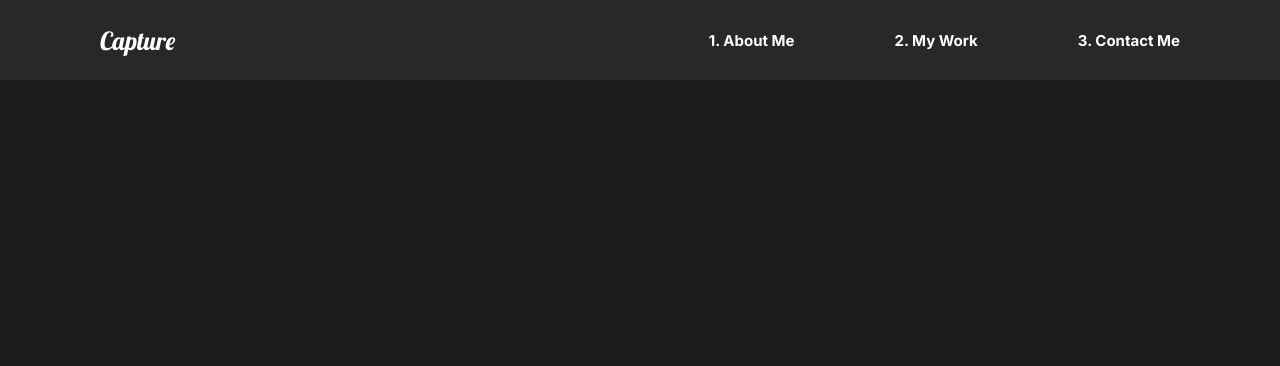
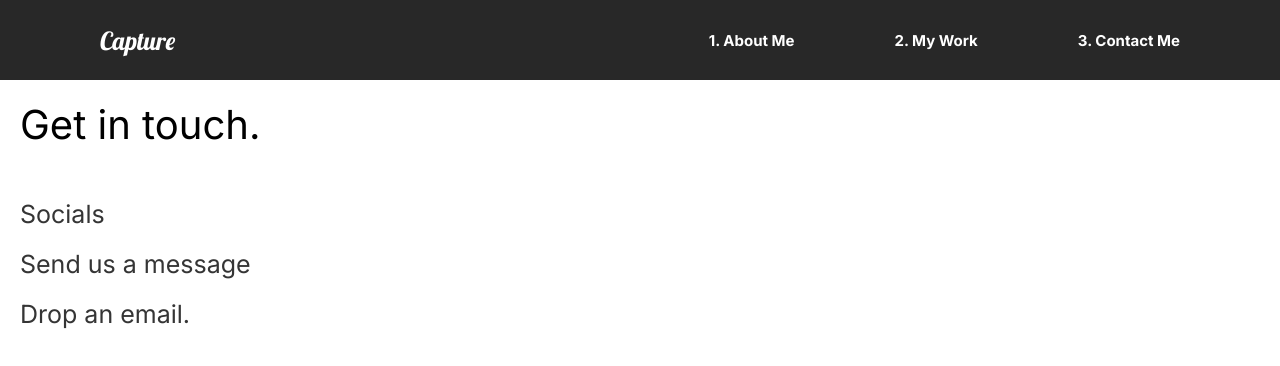
Before and after one commit to AliAbukahil/capture-photographer-website, a React (Create React App) app: page /contact in a window 1280 px wide. Shown: the top 366 px of the page. Built offline with nearby package versions, Linux system fonts and the light colour scheme.

Commit message:
Fixing Weird Quirks

```diff
--- a/src/App.js
+++ b/src/App.js
@@ -27,11 +27,11 @@ function App() {
           <Route path="/work" exact>
             <OurWork />
           </Route>
+          <Route path="/contact" exact>
+            <ContactUs />
+          </Route>
           <Route>
             <MovieDetail path="/work/:id" />
-          </Route>
-          <Route path="/contact">
-            <ContactUs />
           </Route>
         </Switch>
       </AnimatePresence>
--- a/src/components/GlobalStyles.js
+++ b/src/components/GlobalStyles.js
@@ -1,6 +1,6 @@
-import { createGlobalStyle } from "styled-components"
+import { createGlobalStyle } from "styled-components";
 
-const GlobalStyle = createGlobalStyle `
+const GlobalStyle = createGlobalStyle`
 
 *,
 *::after,
@@ -21,6 +21,7 @@ body {
     box-sizing: border-box;
     background: #1b1b1b;
     font-family: 'Inter', sans-serif;
+    overflow-x: hidden;
     /* font-family: 'Lobster', cursive; */
 }
 
--- a/src/components/Nav.js
+++ b/src/components/Nav.js
@@ -41,6 +41,9 @@ const StyledNav = styled.nav`
   align-items: center;
   padding: 1rem 10rem;
   background: #282828;
+  position: sticky;
+  top: 0;
+  z-index: 10;
   a {
     color: white;
     text-decoration: none;
--- /dev/null
+++ b/src/components/ScrollTop.js
@@ -0,0 +1,15 @@
+import { useEffect } from "react";
+import { useLocation } from "react-router-dom";
+
+const ScrollTop = () => {
+  const { pathname } = useLocation();
+  useEffect(() => {
+    window.scroll({
+      top: 0,
+      left: 0,
+    });
+  }, [pathname]);
+  return null;
+};
+
+export default ScrollTop;
--- a/src/pages/AboutUs.js
+++ b/src/pages/AboutUs.js
@@ -6,6 +6,8 @@ import FaqSections from "../components/FaqSections";
 // Importing Animations
 import { motion } from "framer-motion";
 import { pageAnimation } from "../animation";
+// Importing ScrollTop
+import ScrollTop from "../components/ScrollTop";
 
 function AboutUs() {
   return (
@@ -18,6 +20,7 @@ function AboutUs() {
       <AboutSection />
       <ServicesSection />
       <FaqSections />
+      <ScrollTop />
     </motion.div>
   );
 }
--- a/src/pages/ContactUs.js
+++ b/src/pages/ContactUs.js
@@ -7,33 +7,35 @@ import styled from "styled-components";
 const ContactUs = () => {
   return (
     <ContactStyle
+      style={{ background: "#fff" }}
+      variants={pageAnimation}
       exit="exit"
-      variants={pageAnimation}
       initial="hidden"
       animate="show"
-      style={{ background: "#fff" }}
     >
       <Title>
         <Hide>
           <motion.h2 variants={titleAnim}>Get in touch.</motion.h2>
         </Hide>
+        <div className="line2"></div>
       </Title>
       <div>
         <Hide>
           <Social variants={titleAnim}>
-            <h2>Send Us A Message</h2>
+            <Circle />
+            <h2>Socials</h2>
           </Social>
         </Hide>
         <Hide>
           <Social variants={titleAnim}>
             <Circle />
-            <h2>Send an email</h2>
+            <h2>Send us a message</h2>
           </Social>
         </Hide>
         <Hide>
           <Social variants={titleAnim}>
             <Circle />
-            <h2>Social Media</h2>
+            <h2>Drop an email.</h2>
           </Social>
         </Hide>
       </div>
@@ -41,26 +43,31 @@ const ContactUs = () => {
   );
 };
 
+const Hide = styled.div`
+  overflow: hidden;
+`;
+
 const ContactStyle = styled(motion.div)`
   padding: 5rem 10rem;
   color: #353535;
   min-height: 90vh;
+  @media (max-width: 1500px) {
+    padding: 2rem;
+    font-size: 1rem;
+  }
 `;
-
 const Title = styled.div`
   margin-bottom: 4rem;
   color: black;
 `;
-
-const Hide = styled.div`
-  overflow: hidden;
-`;
-
 const Circle = styled.div`
   border-radius: 50%;
-  width: 3rem;
-  height: 3rem;
+  width: 5rem;
+  height: 5rem;
   background: #353535;
+  @media (max-width: 1500px) {
+    display: none;
+  }
 `;
 
 const Social = styled(motion.div)`
@@ -69,6 +76,12 @@ const Social = styled(motion.div)`
   h2 {
     margin: 2rem;
   }
+  @media (max-width: 1500px) {
+    h2 {
+      margin: 1rem 0rem;
+      font-size: 2.5rem;
+    }
+  }
 `;
 
 export default ContactUs;
--- a/src/pages/OurWork.js
+++ b/src/pages/OurWork.js
@@ -19,7 +19,8 @@ import {
 } from "../animation";
 // importing a self created Hook
 import { useScroll } from "../components/useScroll.js";
-
+// Importing ScrollTop
+import ScrollTop from "../components/ScrollTop";
 function OurWork() {
   const [element, controls] = useScroll();
   const [element2, controls2] = useScroll();
@@ -72,6 +73,7 @@ function OurWork() {
           <img src={goodTimes} alt="goodTimes" />
         </Link>
       </StyledMovie>
+      <ScrollTop />
     </StyledWork>
   );
 }
```
